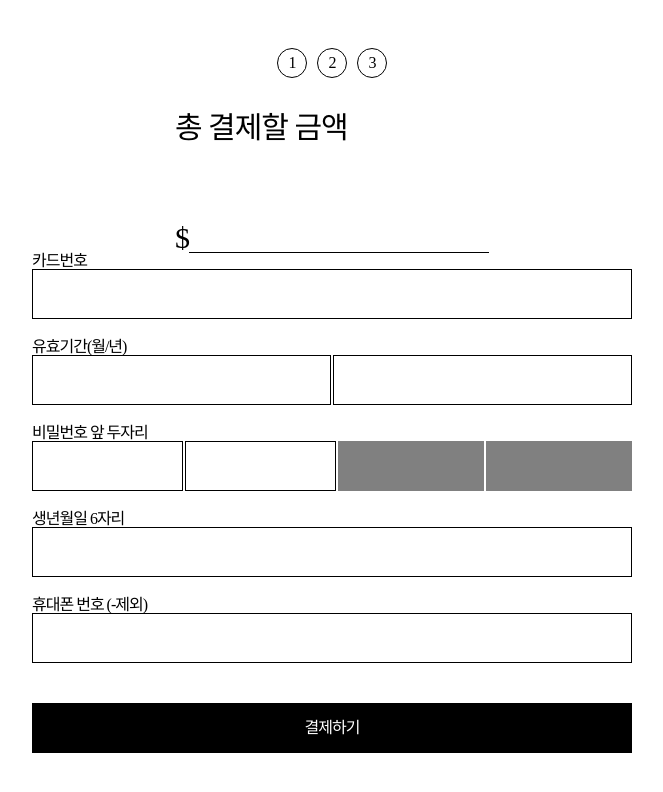
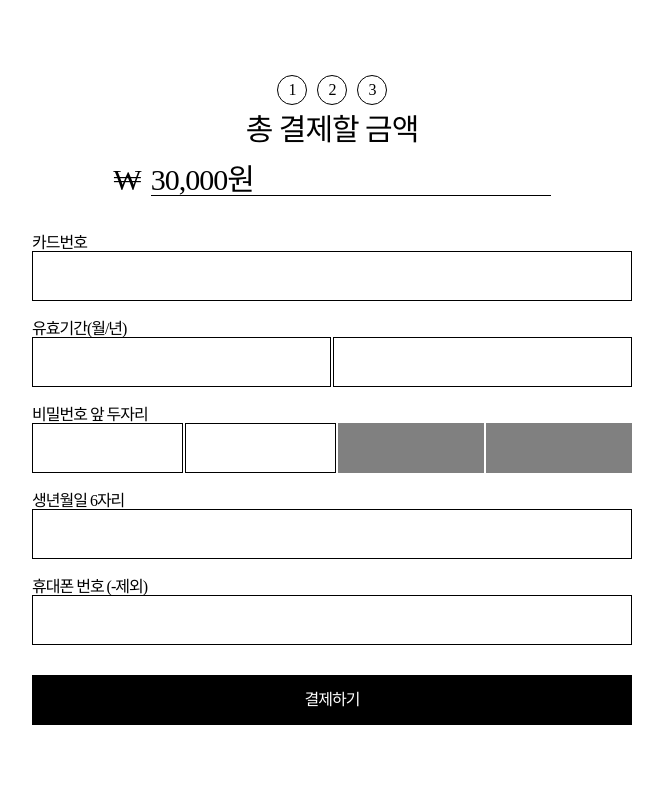
Before and after one commit to payments-laboratory/payments-lab-front, a React (Create React App) app: page /processing in a window 1280 px wide. Shown: the top 792 px of the page, without its empty margins (308-971 px from the left). Built offline with nearby package versions, Linux system fonts and the light colour scheme.

Commit message:
Edit: PaymoentProcessing css

```diff
--- a/src/pages/payment/amount/ContentTitle.tsx
+++ b/src/pages/payment/amount/ContentTitle.tsx
@@ -8,6 +8,5 @@ const ContentTitle = ({ title }: any) => {
 
 const ContnetTitleDiv = styled.div`
     font-size: ${({ theme }) => theme.fontSize.large};
-    margin: 35px 0px 80px 0px;
 `;
 export default ContentTitle;
--- a/src/pages/payment/processing/index.tsx
+++ b/src/pages/payment/processing/index.tsx
@@ -72,8 +72,8 @@ const PaymentProcessingPage = () => {
             <TotalAmount>
                 <ContentTitle title="총 결제할 금액" />
                 <TotalAmountDiv>
-                    <span>$</span>
-                    <AmountBox />
+                    <span>₩</span>
+                    <AmountBox>30,000원</AmountBox>
                 </TotalAmountDiv>
             </TotalAmount>
             <InputDiv>
@@ -91,24 +91,33 @@ const PaymentProcessingPage = () => {
 const TotalAmount = styled.div`
     display: flex;
     flex-direction: column;
+    justify-content: center;
+    align-items: center;
+    /* background-color: beige; */
+    width: 600px;
+    height: 100px;
 `;
 
 const AmountBox = styled.div`
-    width: 300px;
+    width: 400px;
     border-bottom: 1px solid black;
 `;
 
 const InputDiv = styled.div`
     width: 600px;
-    height: 450px;
     display: flex;
     flex-direction: column;
     gap: 20px;
+    margin: 30px 0px;
 `;
 
 const TotalAmountDiv = styled.div`
     display: flex;
     font-size: ${({ theme }) => theme.fontSize.large};
+    margin-top: 20px;
+    span {
+        margin-right: 10px;
+    }
 `;
 
 const ButtonDiv = styled.div`
```
